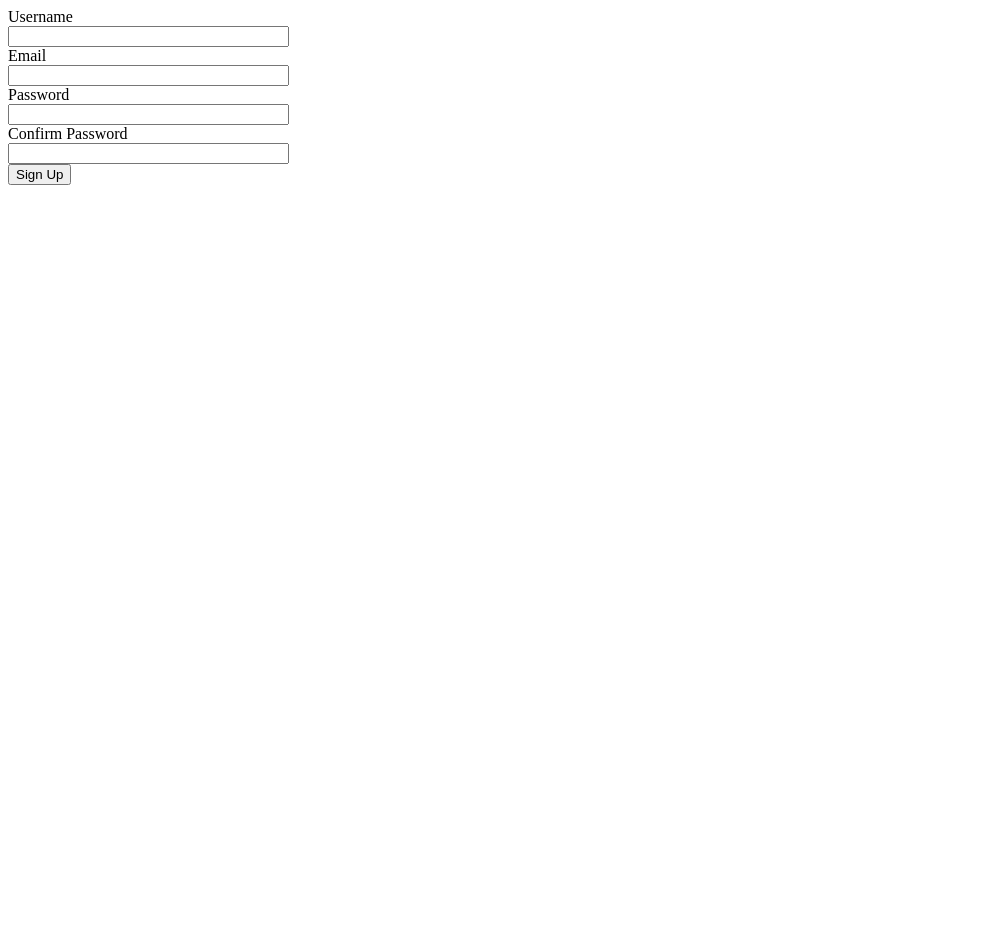
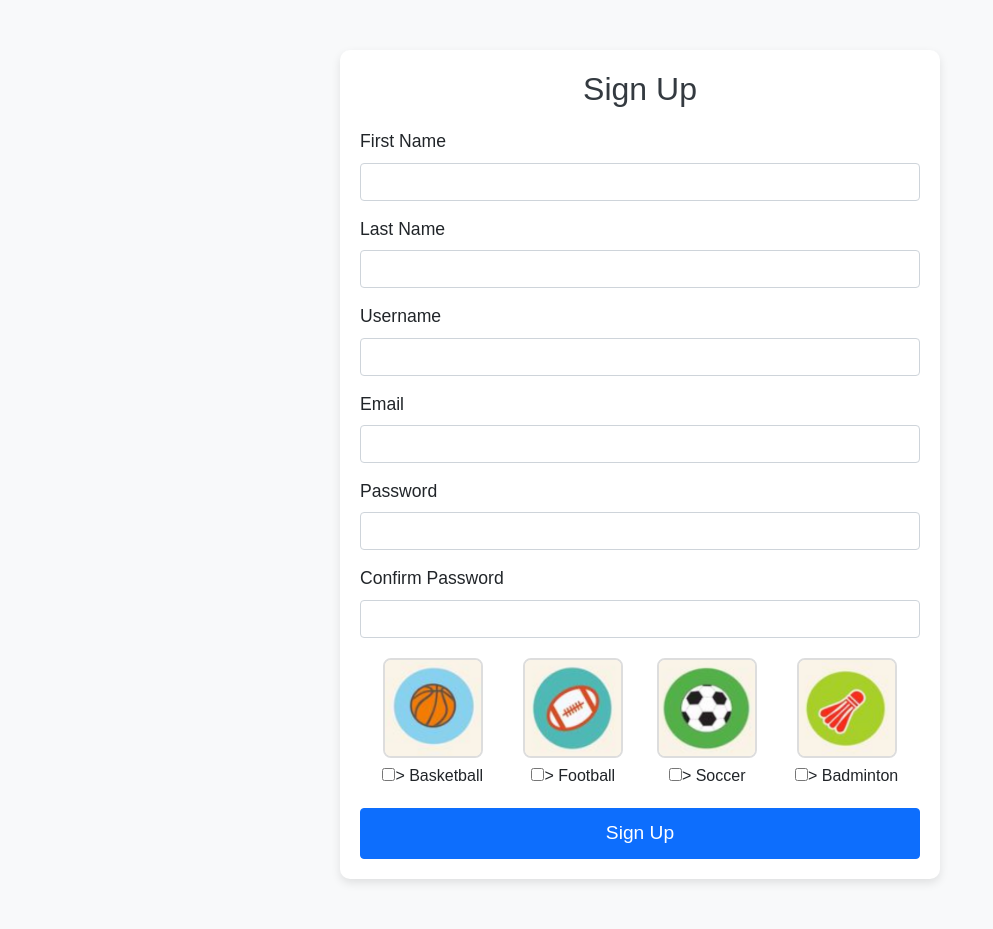
Before and after one commit to YueminYu/campus-sport-connect, a Flask app: page /register in a window 1280 px wide. Shown: the whole page, without its empty margins (0-993 px from the left). Before the commit the page ends 185 px from the top, so only its background shows below. Run offline with Flask 3, Linux system fonts and the light colour scheme.

Commit message:
Finished improve of register

```diff
--- a/app/forms.py
+++ b/app/forms.py
@@ -1,13 +1,20 @@
 from flask_wtf import FlaskForm
-from wtforms import StringField, PasswordField, SubmitField
+from wtforms import StringField, PasswordField, SubmitField, BooleanField
 from wtforms.validators import DataRequired, Email, EqualTo, Length
 
 class RegistrationForm(FlaskForm):
+    first_name = StringField('First Name', validators=[DataRequired()])
+    last_name = StringField('Last Name', validators=[DataRequired()])
     username = StringField('Username', validators=[DataRequired(), Length(min=2, max=20)])
     email = StringField('Email', validators=[DataRequired(), Email()])
     password = PasswordField('Password', validators=[DataRequired()])
     confirm_password = PasswordField('Confirm Password', validators=[DataRequired(), EqualTo('password')])
+    basketball = BooleanField('Basketball')
+    football = BooleanField('Football')
+    soccer = BooleanField('Soccer')
+    badminton = BooleanField('Badminton')  # New Badminton field
     submit = SubmitField('Sign Up')
+
 
 class LoginForm(FlaskForm):
     email = StringField('Email', validators=[DataRequired(), Email()])
--- a/app/templates/register.html
+++ b/app/templates/register.html
@@ -1,20 +1,152 @@
-<form method="POST">
+<!DOCTYPE html>
+<html lang="en">
+<head>
+    <meta charset="UTF-8">
+    <meta name="viewport" content="width=device-width, initial-scale=1.0">
+    <title>Register - Campus Sports Connect</title>
+    <link href="https://cdn.jsdelivr.net/npm/bootstrap@5.1.3/dist/css/bootstrap.min.css" rel="stylesheet">
+    <link rel="stylesheet" href="{{ url_for('static', filename='css/styles.css') }}">
+    <style>
+        body {
+            background-color: #f8f9fa;
+            font-family: Arial, sans-serif;
+        }
+
+        .register-container {
+            max-width: 600px;
+            margin: 50px auto;
+            padding: 20px;
+            background-color: white;
+            border-radius: 10px;
+            box-shadow: 0px 4px 10px rgba(0, 0, 0, 0.1);
+        }
+
+        h2 {
+            text-align: center;
+            margin-bottom: 20px;
+            color: #343a40;
+        }
+
+        .form-control {
+            margin-bottom: 15px;
+        }
+
+        .sports-selection {
+            display: flex;
+            justify-content: space-around;
+            margin-top: 20px;
+            margin-bottom: 20px;
+        }
+
+        .sports-option {
+            text-align: center;
+            margin: 0 15px;
+        }
+
+        .sports-option img {
+            width: 100px;
+            height: 100px;
+            border: 2px solid #ddd;
+            border-radius: 8px;
+        }
+
+        .sports-option input[type="checkbox"] {
+            margin-top: 10px;
+        }
+
+        .form-group label {
+            font-size: 1.1rem;
+            font-weight: 500;
+        }
+
+        .btn-primary {
+            width: 100%;
+            padding: 10px;
+            font-size: 1.2rem;
+        }
+
+        .sports-label {
+            font-size: 1rem;
+            margin-top: 10px;
+        }
+    </style>
+</head>
+<body>
+
+<div class="register-container">
+    <h2>Sign Up</h2>
+    <form method="POST" action="{{ url_for('main_routes.register') }}">
         {{ form.hidden_tag() }}
+
         <div class="form-group">
-        {{ form.username.label }}<br>
-        {{ form.username(size=32) }}
+            {{ form.first_name.label(class="form-label") }}
+            {{ form.first_name(class="form-control") }}
         </div>
+
         <div class="form-group">
-        {{ form.email.label }}<br>
-        {{ form.email(size=32) }}
+            {{ form.last_name.label(class="form-label") }}
+            {{ form.last_name(class="form-control") }}
         </div>
+
         <div class="form-group">
-        {{ form.password.label }}<br>
-        {{ form.password(size=32) }}
+            {{ form.username.label(class="form-label") }}
+            {{ form.username(class="form-control") }}
         </div>
+
         <div class="form-group">
-        {{ form.confirm_password.label }}<br>
-        {{ form.confirm_password(size=32) }}
+            {{ form.email.label(class="form-label") }}
+            {{ form.email(class="form-control") }}
         </div>
-    {{ form.submit() }}
+
+        <div class="form-group">
+            {{ form.password.label(class="form-label") }}
+            {{ form.password(class="form-control") }}
+        </div>
+
+        <div class="form-group">
+            {{ form.confirm_password.label(class="form-label") }}
+            {{ form.confirm_password(class="form-control") }}
+        </div>
+
+        <!-- Sports Selection Section -->
+        <div class="sports-selection">
+            <div class="sports-option">
+                <label for="basketball">
+                    <img src="{{ url_for('static', filename='images/basketball.jpg') }}" alt="Basketball">
+                </label>
+                <input type="checkbox" id="basketball" name="basketball" {{ form.basketball }}>
+                <span class="sports-label">Basketball</span>
+            </div>
+
+            <div class="sports-option">
+                <label for="football">
+                    <img src="{{ url_for('static', filename='images/football.jpg') }}" alt="Football">
+                </label>
+                <input type="checkbox" id="football" name="football" {{ form.football }}>
+                <span class="sports-label">Football</span>
+            </div>
+
+            <div class="sports-option">
+                <label for="soccer">
+                    <img src="{{ url_for('static', filename='images/soccer.jpg') }}" alt="Soccer">
+                </label>
+                <input type="checkbox" id="soccer" name="soccer" {{ form.soccer }}>
+                <span class="sports-label">Soccer</span>
+            </div>
+
+            <div class="sports-option">
+                <label for="badminton">
+                    <img src="{{ url_for('static', filename='images/badminton.jpg') }}" alt="Badminton">
+                </label>
+                <input type="checkbox" id="badminton" name="badminton" {{ form.badminton }}>
+                <span class="sports-label">Badminton</span>
+            </div>
+        </div>
+
+        <button type="submit" class="btn btn-primary">Sign Up</button>
     </form>
+</div>
+
+<script src="https://cdn.jsdelivr.net/npm/bootstrap@5.1.3/dist/js/bootstrap.bundle.min.js"></script>
+</body>
+</html>
```
Also changed, not shown: app/static/images/badminton.jpg (added), app/static/images/basketball.jpg (added), app/static/images/football.jpg (added), app/static/images/soccer.jpg (added), app/static/style.css (renamed from app/static/css/style.css). Lines whose indentation alone changed are shown as unchanged.
